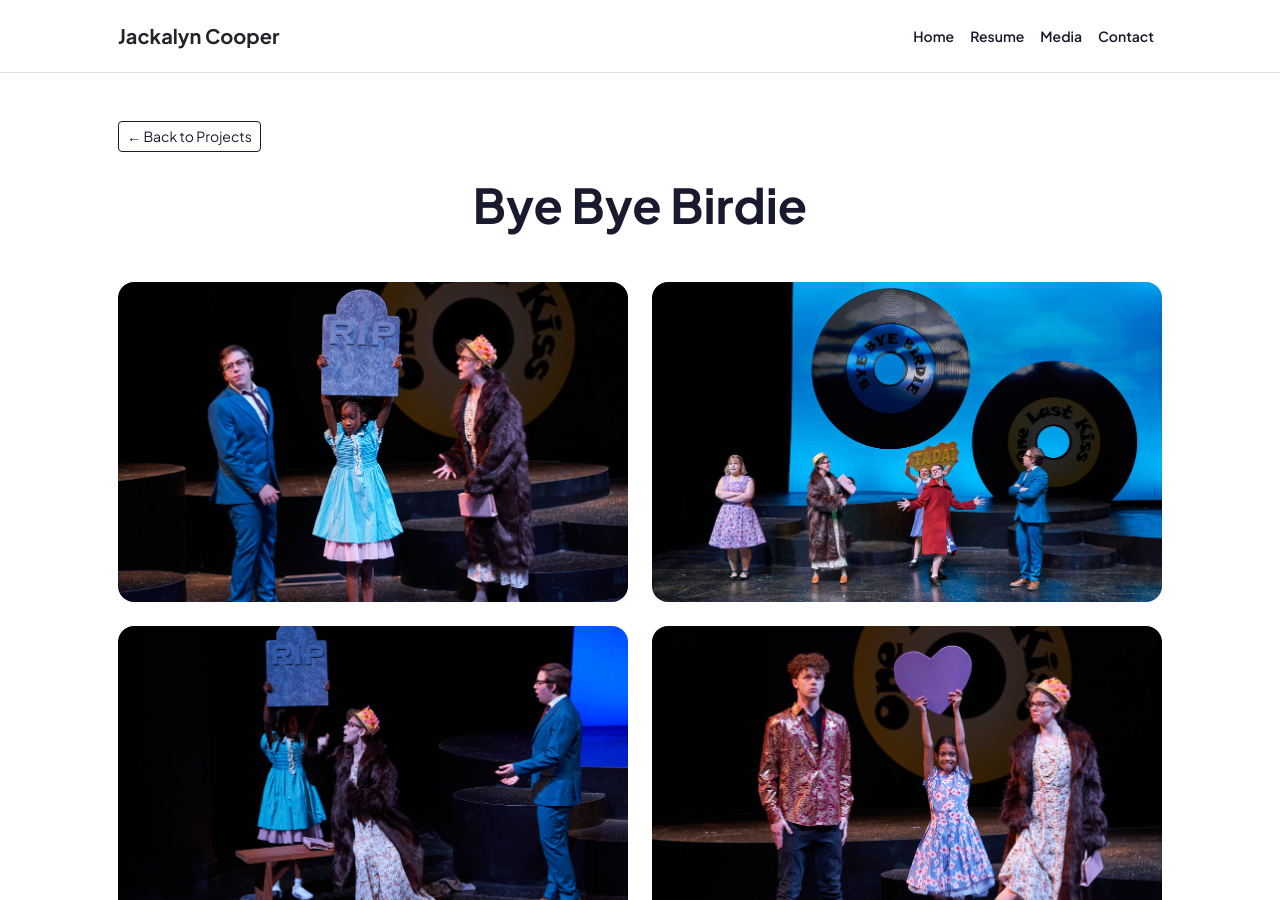
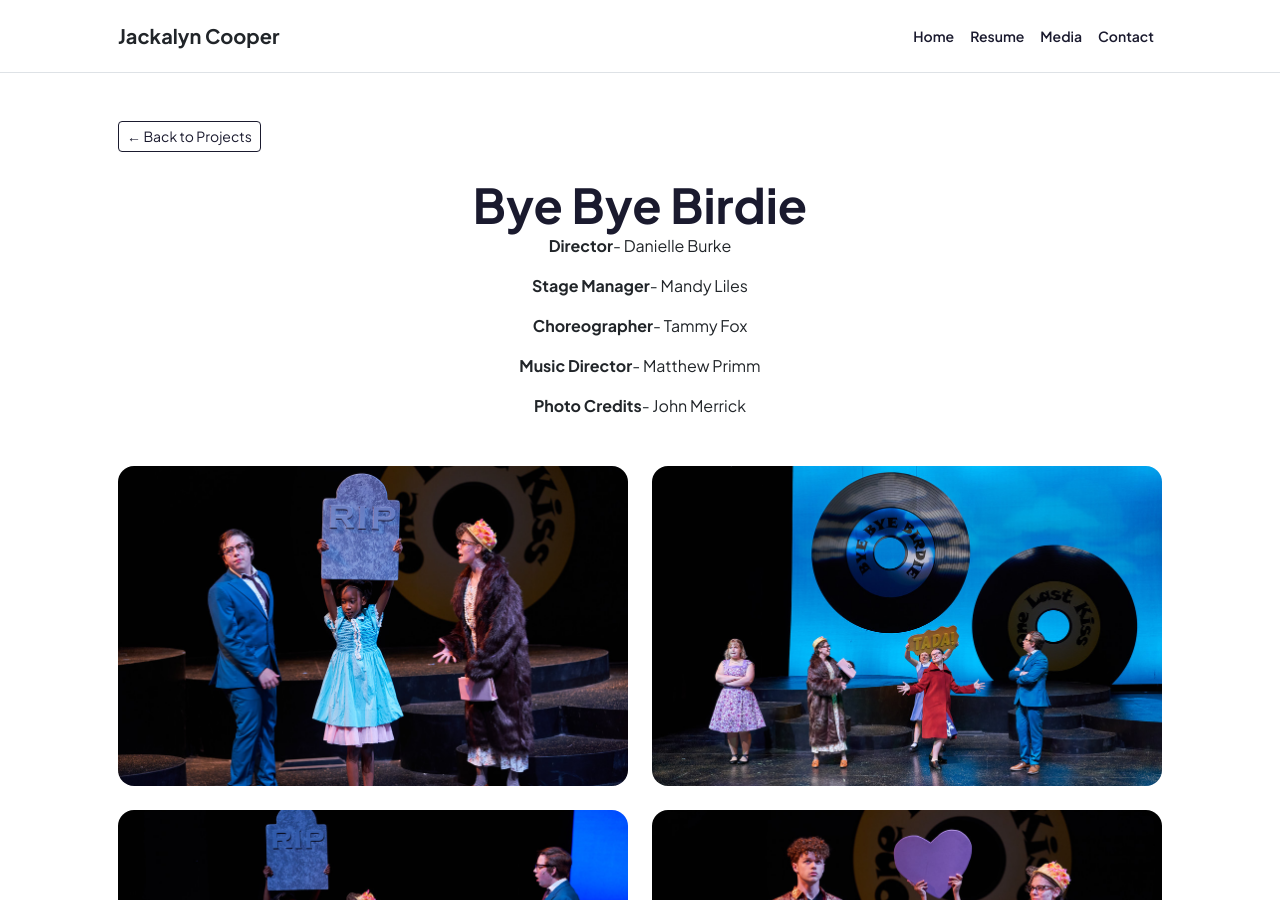
Before and after one commit to eldrethk/Jackalyncooper, a Jekyll site: the page built from bye-bye-birdie.html, in a window 1280 px wide and 900 px high. Built offline with Jekyll 4.4.1, drawn with Linux system fonts in a browser that asks for light colours.

Commit message:
Add files via upload

```diff
--- a/bye-bye-birdie.html
+++ b/bye-bye-birdie.html
@@ -15,6 +15,11 @@ title: Project 1 | Jackalyn Cooper
             <h1 class="display-5 fw-bolder mb-0">
                 <span class="text-gradient d-inline">Bye Bye Birdie</span>
             </h1>
+			<p><strong>Director</strong>- Danielle Burke</p>
+			<p><strong>Stage Manager</strong>-  Mandy Liles</p>
+			<p><strong>Choreographer</strong>- Tammy Fox</p>
+			<p><strong>Music Director</strong>- Matthew Primm</p>
+			<p><strong>Photo Credits</strong>- John Merrick </p>
         </div>
 
         <!-- Gallery Grid -->
```
Also changed, not shown: other parts of bye-bye-birdie.html (+1 -1 lines).
